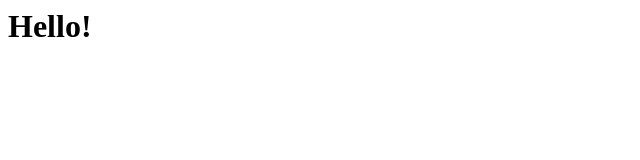
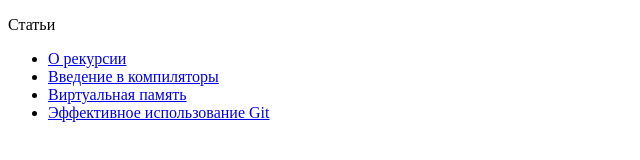
Before and after one commit to dadle8/dadle8.github.io, a plain HTML site: page index.html in a window 1280 px wide. Shown: the whole page, without its empty margins (0-640 px from the left). Drawn offline with Linux system fonts and the light colour scheme.

Commit message:
Third commit

```diff
--- a/index.html
+++ b/index.html
@@ -1 +1,14 @@
-<h1>Hello!</h1>
+<!DOCTYPE HTML>
+<html>
+    <head>
+    </head>
+    <body>
+        <p>Статьи</p>
+        <ul type="disc">
+            <li><a href="https://habrahabr.ru/post/256351/">О рекурсии</a></li>
+            <li><a href="https://habrahabr.ru/company/mailru/blog/304748/">Введение в компиляторы</a></li>
+            <li><a href="https://habrahabr.ru/company/1cloud/blog/276217/">Виртуальная память</a></li>
+            <li><a href="https://habrahabr.ru/company/2gis/blog/306166/?utm_campaign=email_digest&utm_source=email_habrahabr&utm_medium=email_week_20160726&utm_content=link2post">Эффективное использование Git</a></li>
+        </ul>
+    </body>
+</html>
```
